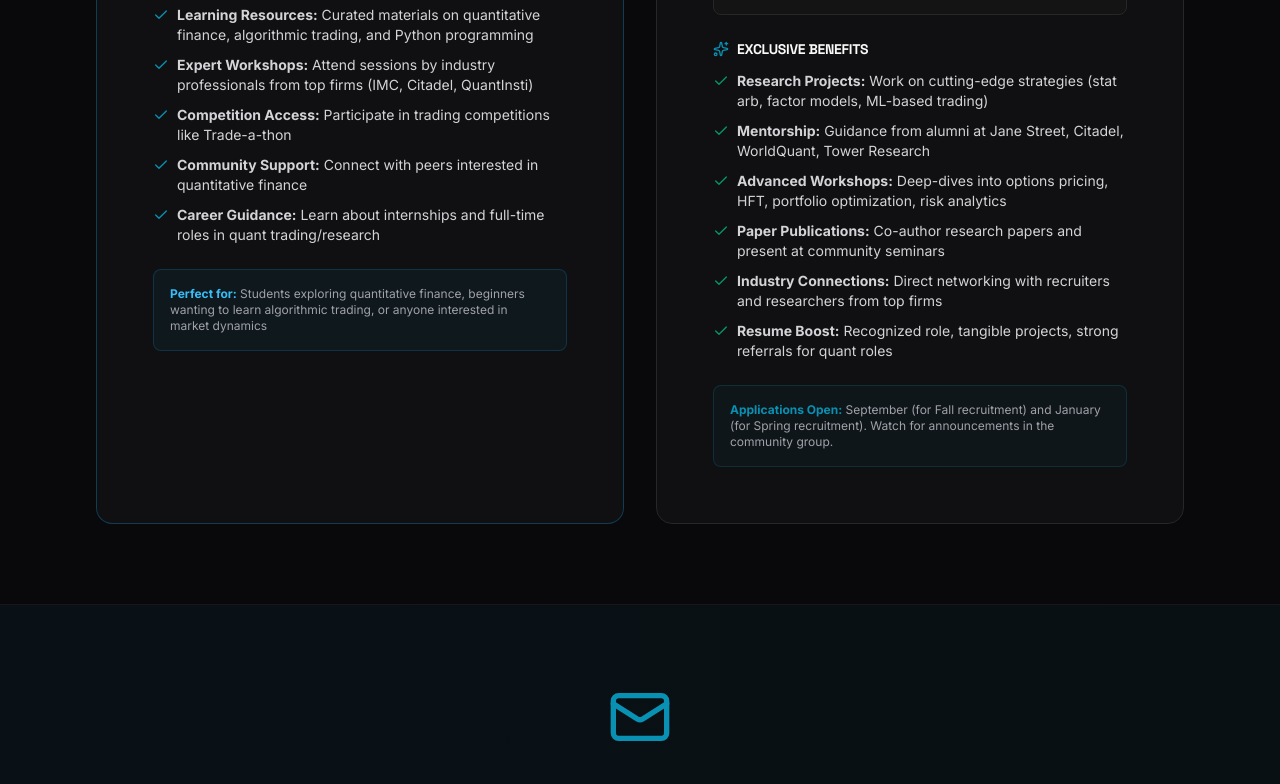
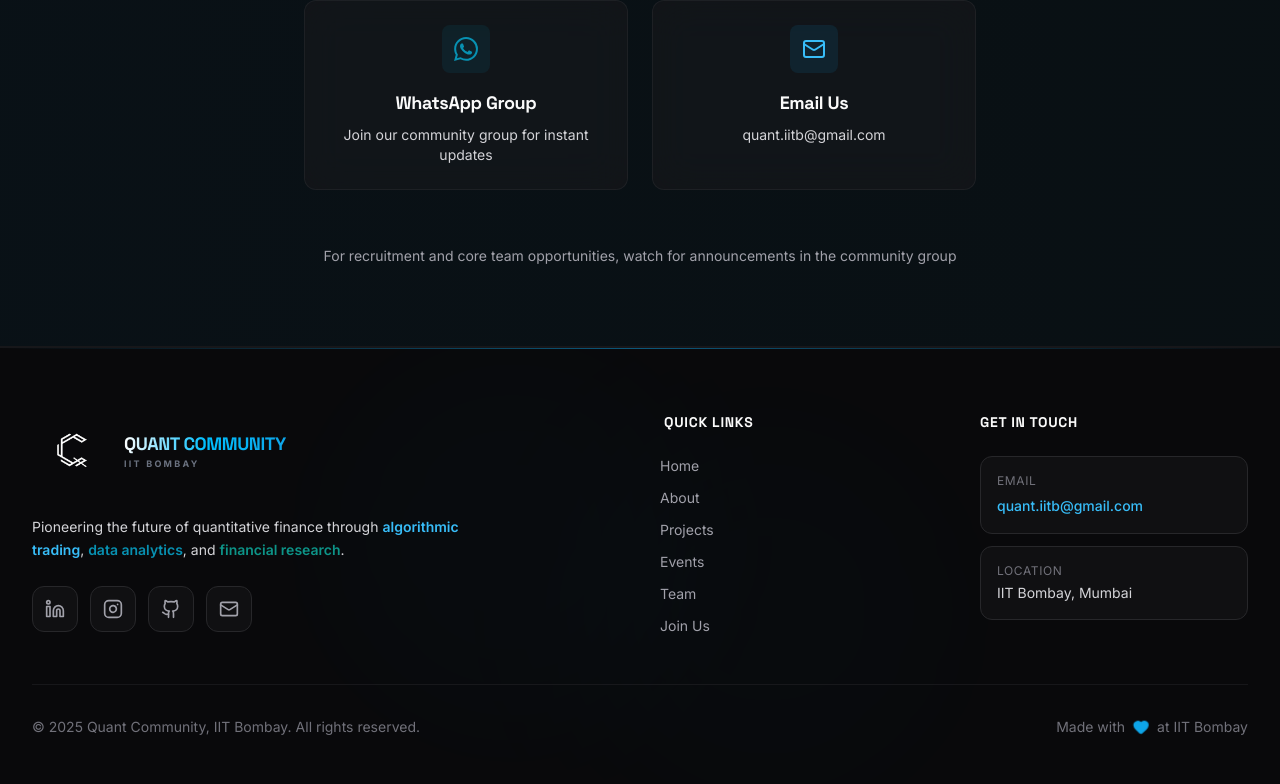
Before and after one commit to Aryan10022006/quant-main-website, a Next.js app: page /join in a window 1280 px wide. Shown: the part 1040-1824 px from the top of the page. Built offline with nearby package versions, Linux system fonts and the light colour scheme.

Commit message:
second commit

```diff
--- a/app/join/page.tsx
+++ b/app/join/page.tsx
@@ -60,7 +60,7 @@ export default function JoinPage() {
         </div>
       </section>
 
-      {/* Benefits Section */}
+      {/* Benefits Section
       <section className="py-20">
         <div className="max-w-6xl mx-auto px-4 sm:px-6 lg:px-8">
           <motion.div
@@ -79,7 +79,7 @@ export default function JoinPage() {
           </motion.div>
 
           <div className="grid md:grid-cols-2 gap-8">
-            {/* For All Members */}
+            {/* For All Members
             <motion.div
               initial={{ opacity: 0, x: -20 }}
               whileInView={{ opacity: 1, x: 0 }}
@@ -158,7 +158,7 @@ export default function JoinPage() {
               </Card>
             </motion.div>
 
-            {/* For Core Researchers */}
+            {/* For Core Researchers
             <motion.div
               initial={{ opacity: 0, x: 20 }}
               whileInView={{ opacity: 1, x: 0 }}
@@ -166,7 +166,7 @@ export default function JoinPage() {
               transition={{ duration: 0.6 }}
             >
               <Card className="h-full border-accent-cyan/30 relative overflow-hidden">
-                {/* Premium Badge */}
+                {/* Premium Badge
                 <div className="absolute top-4 right-4 px-3 py-1 bg-accent-cyan/20 border border-accent-cyan/40 rounded-full text-xs font-bold text-accent-cyan">
                   SELECTIVE
                 </div>
@@ -251,7 +251,7 @@ export default function JoinPage() {
             </motion.div>
           </div>
         </div>
-      </section>
+      </section> */}
 
       {/* Contact & Join Section */}
       <section className="relative py-20 border-y border-dark-800/50 overflow-hidden">
@@ -328,7 +328,7 @@ export default function JoinPage() {
               </motion.a>
 
               <motion.a
-                href="mailto:quantcommunity@iitb.ac.in"
+                href="mailto:quant.iitb@gmail.com"
                 whileHover={{ scale: 1.02 }}
                 whileTap={{ scale: 0.98 }}
                 className="glass p-6 rounded-xl border border-primary-500/30 hover:border-primary-500/50 transition-all duration-300 group"
@@ -337,7 +337,7 @@ export default function JoinPage() {
                   <Mail className="w-6 h-6 text-primary-400" />
                 </div>
                 <h3 className="text-lg font-bold text-dark-50 mb-2">Email Us</h3>
-                <p className="text-sm text-dark-300">quantcommunity@iitb.ac.in</p>
+                <p className="text-sm text-dark-300">quant.iitb@gmail.com</p>
               </motion.a>
             </div>
 
--- a/app/sponsors/page.tsx
+++ b/app/sponsors/page.tsx
@@ -142,7 +142,7 @@ const SponsorsPage: React.FC = () => {
               of advancing quantitative finance education and research.
             </p>
             <motion.a
-              href="mailto:quantcommunity@iitb.ac.in"
+              href="mailto:quant.iitb@gmail.com"
               className="inline-flex items-center gap-2 px-8 py-4 bg-[#00BFFF] text-[#0A0A0A] font-bold rounded-xl hover:bg-[#0EA5E9] transition-colors duration-300 shadow-glow-md"
               whileHover={{ scale: 1.05 }}
               whileTap={{ scale: 0.95 }}
--- a/components/layout/Footer.tsx
+++ b/components/layout/Footer.tsx
@@ -2,7 +2,7 @@
 
 import React from 'react';
 import Link from 'next/link';
-import { Linkedin, Github, Mail, Heart, Sparkles, ArrowUpRight } from 'lucide-react';
+import { Linkedin, Github, Mail, Heart, Sparkles, ArrowUpRight, Instagram } from 'lucide-react';
 import { motion } from 'framer-motion';
 
 const Footer: React.FC = () => {
@@ -25,6 +25,12 @@ const Footer: React.FC = () => {
         color: 'hover:text-primary-400 hover:bg-primary-500/10',
       },
       {
+        name: 'Instagram',
+        href: 'https://www.instagram.com/quant.iitb/',
+        icon: Instagram,
+        color: 'hover:text-pink-400 hover:bg-pink-500/10',
+      },
+      {
         name: 'GitHub',
         href: 'https://github.com/quant-community-iitb',
         icon: Github,
@@ -32,7 +38,7 @@ const Footer: React.FC = () => {
       },
       {
         name: 'Email',
-        href: 'mailto:quantcommunity@iitb.ac.in',
+        href: 'mailto:quant.iitb@gmail.com',
         icon: Mail,
         color: 'hover:text-accent-cyan hover:bg-accent-cyan/10',
       },
@@ -125,10 +131,10 @@ const Footer: React.FC = () => {
               <div className="p-4 rounded-xl bg-dark-900/50 border border-dark-800 hover:border-primary-500/30 transition-all duration-300">
                 <p className="text-xs text-dark-500 mb-1 uppercase tracking-wider">Email</p>
                 <a
-                  href="mailto:quantcommunity@iitb.ac.in"
+                  href="mailto:quant.iitb@gmail.com"
                   className="text-sm text-primary-400 hover:text-primary-300 transition-colors font-medium break-all"
                 >
-                  quantcommunity@iitb.ac.in
+                  quant.iitb@gmail.com
                 </a>
               </div>
               <div className="p-4 rounded-xl bg-dark-900/50 border border-dark-800">
```
Also changed, not shown: public/images/jane_streeet.png (added).
